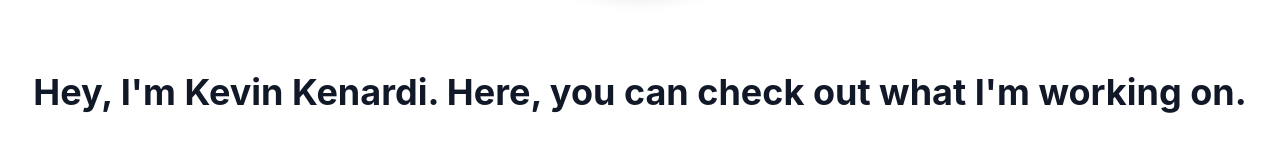
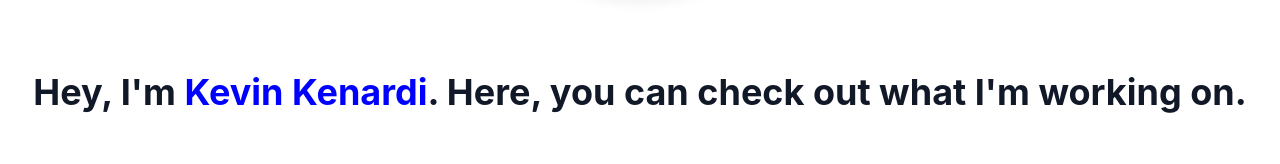
Before and after one commit to KevinKenardi/my-website, a Next.js app: page / in a window 1280 px wide. Shown: the part 520-684 px from the top of the page. Built offline with nearby package versions, Linux system fonts and the light colour scheme.

Commit message:
fix homepage & Section.tsx Structure w chatgpt and Copilot

```diff
--- a/app/Homepage.tsx
+++ b/app/Homepage.tsx
@@ -10,7 +10,11 @@ import WhatsAppButton from "../components/WhatsAppButton";
 const sections = [
   {
     id: "about me",
-    title: "Hey, I'm Kevin Kenardi. Here, you can check out what I'm working on.",
+    title: (
+      <>
+        Hey, I&apos;m <span className="text-blue">Kevin Kenardi</span>. Here, you can check out what I&apos;m working on.
+      </>
+    ),
     content: "",
     image: "/images/cv1-2.jpg",
   },
--- a/app/Section.tsx
+++ b/app/Section.tsx
@@ -7,11 +7,11 @@ import React from "react";
 interface SectionProps {
   section: {
     id: string;
-    title: string;
-    content?: string; // Opsional
-    image?: string; // Opsional
-    media?: React.ReactNode; // Opsional
-    projects?: { name: string; image?: string }[]; // Opsional
+    title: string | React.ReactNode; // <- perbaikan di sini
+    content?: string;
+    image?: string;
+    media?: React.ReactNode;
+    projects?: { name: string; image?: string }[];
   };
 }
 
@@ -23,7 +23,7 @@ const Section: React.FC<SectionProps> = ({ section }) => {
 
     const imageProps = {
       src: section.image,
-      alt: section.title,
+      alt: typeof section.title === "string" ? section.title : "Section Image",
       initial: { opacity: 0, scale: 0.8 },
       animate: inView ? { opacity: 1, scale: 1 } : {},
       transition: { duration: 0.7, delay: 0.6 },
@@ -76,6 +76,7 @@ const Section: React.FC<SectionProps> = ({ section }) => {
               className="project-card bg-white dark:bg-gray-800 rounded-lg shadow-lg overflow-hidden transition transform hover:scale-105 hover:shadow-xl"
             >
               {project.image ? (
+                // eslint-disable-next-line @next/next/no-img-element
                 <img
                   src={project.image}
                   alt={project.name}
--- a/app/globals.css
+++ b/app/globals.css
@@ -44,3 +44,7 @@ html {
   margin-left: 0;
   padding-left: 0;
 }
+
+.text-blue {
+  color: blue;
+}
```
